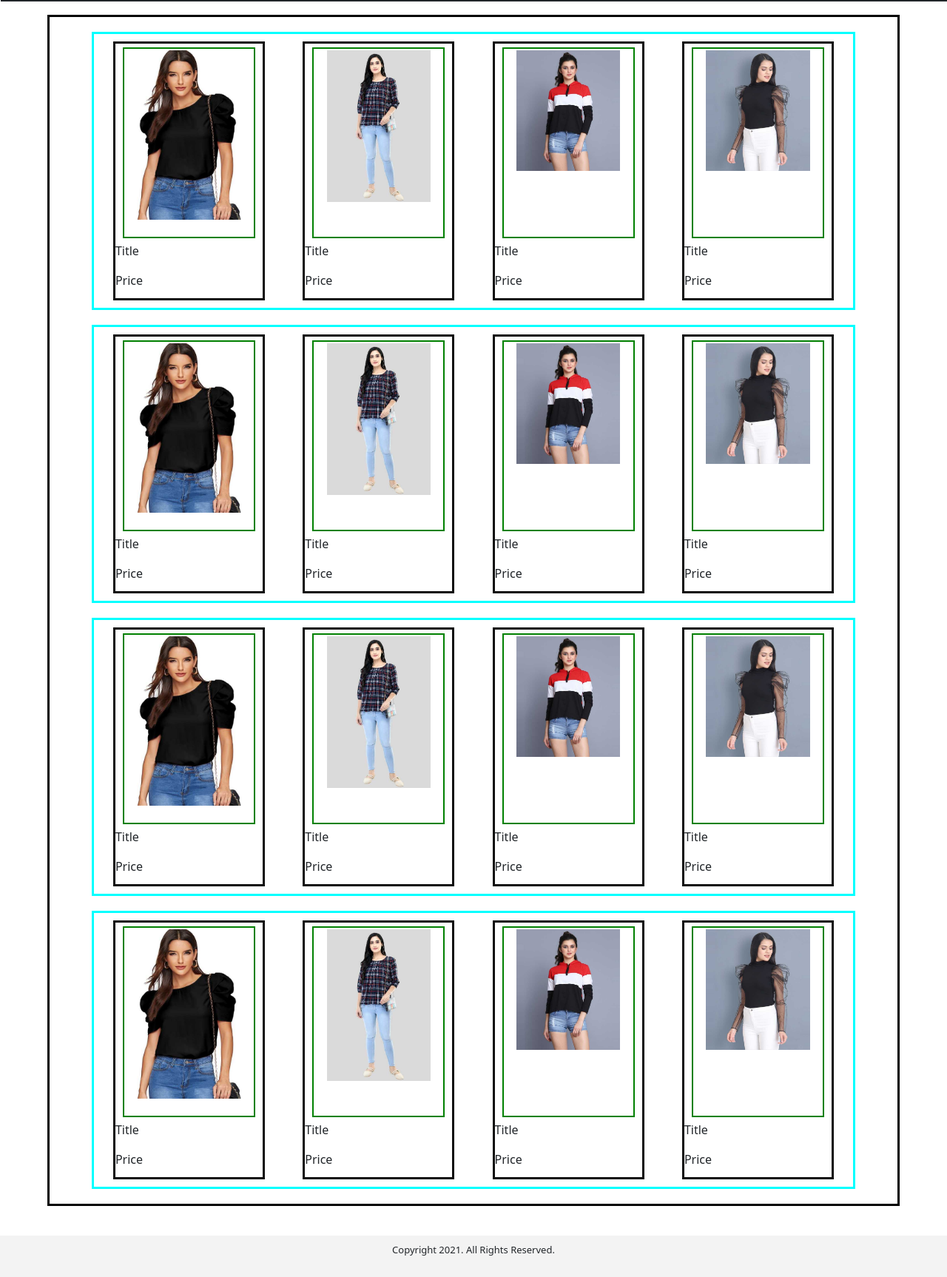
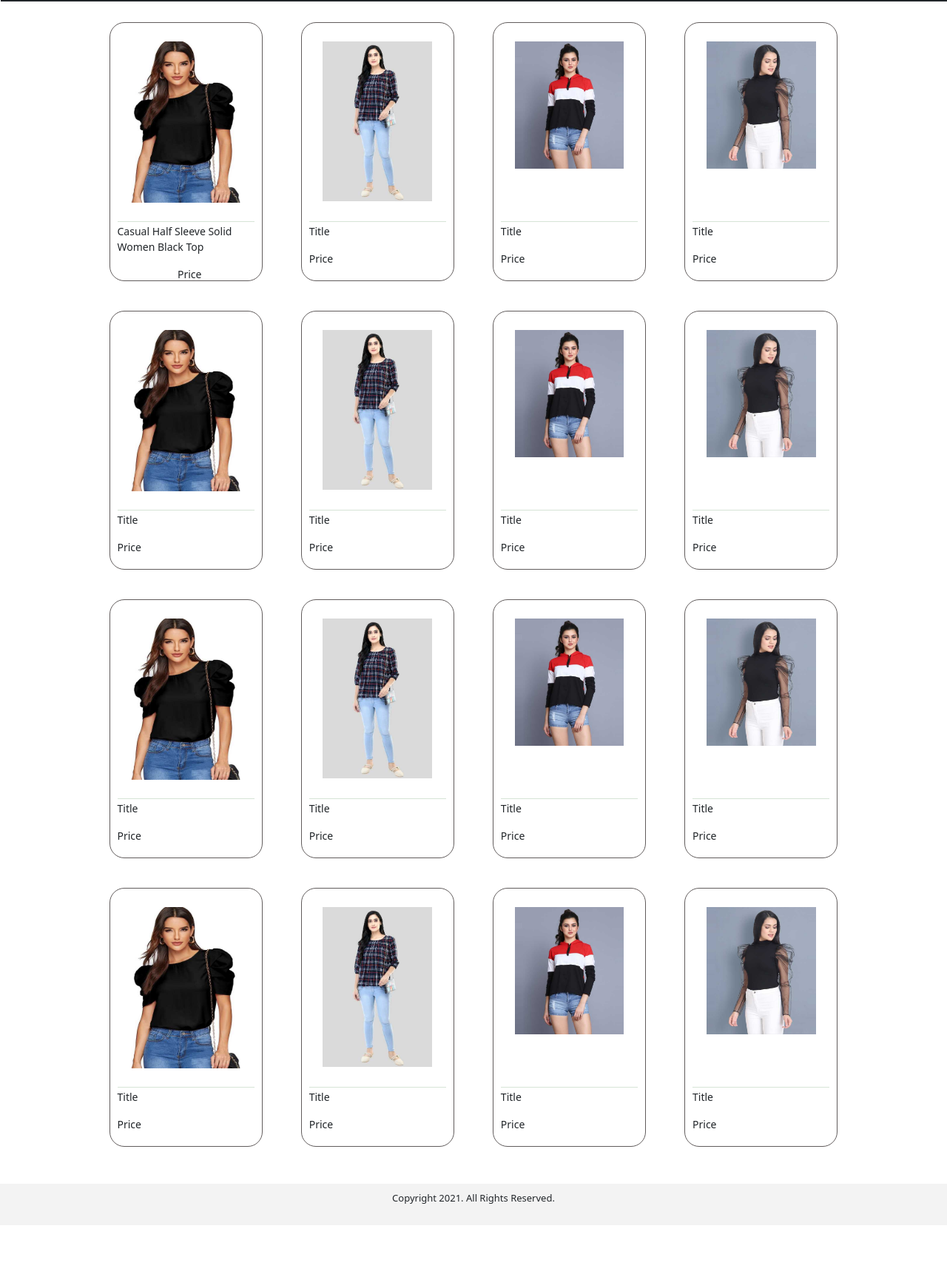
Before and after one commit to rahulbagga/ecommercephp, a PHP site: page /products.html in a window 1280 px wide. Shown: the part 85-1811 px from the top of the page at 74% size. After the commit the page ends 1712 px from the top, so only its background shows below. Run offline with PHP 8.4, Linux system fonts and the light colour scheme.

Commit message:
third commit

```diff
--- a/css/main.css
+++ b/css/main.css
@@ -129,6 +129,10 @@ div#productviewinfo {
 div#productviewdesc p {
   text-align: justify;
 }
+div#productviewdesc form {
+  margin-left: 0px;
+  margin-top: 10px;
+}
 
 /* Products Page */
 
@@ -138,12 +142,16 @@ div#productscontainer {
   margin-left: auto;
   margin-right: auto;
   margin-top: 20px;
+  /*
   border: black 3px solid;
+  */
 }
 
 div.productsrow {
   display: flex;
+  /*
   border: aqua 3px solid;
+  */
   width: 90%;
   margin: 20px auto 20px auto;
 }
@@ -152,19 +160,30 @@ div.productsblock {
   width: 20%;
   height: 350px;
   margin: 10px auto 10px auto;
-  border: rgb(12, 12, 12) 3px solid;
+  border: rgb(97, 92, 92) 1px solid;
+  border-radius: 20px;
 }
 div.productsimgbox {
   display: block;
   width: 90%;
-  height: 75%;
-  margin: 5px auto 5px auto;
-  border: green 2px solid;
+  height: 70%;
+  margin: 25px auto 0px auto;
+  border-bottom: rgb(214, 228, 214) 1px solid;
 }
 div.productsimgbox img {
   display: block;
   width: 80%;
   max-width: 200px;
   max-height: 90%;
-  margin: 2px auto 2px auto;
+  margin: 2px auto 0px auto;
 }
+div.productsdata {
+  margin-top: 2px;
+  margin-left: 10px;
+  text-align: left;
+  font-size: 14px;
+}
+p.productsprice {
+  margin-bottom: 1px;
+  text-align: center;
+}
--- a/products.html
+++ b/products.html
@@ -37,8 +37,8 @@
                         <a href="/productview.html"><img src="img/products/products1.jpg"></a>
                     </div>
                     <div class="productsdata">
-                        <p>Title</p>
-                        <p>Price</p>
+                        <p>Casual Half Sleeve Solid Women Black Top</p>
+                        <p class="productsprice">Price</p>
 
                     </div>
                 </div>
```
Also changed, not shown: productview.html (+19 -0 lines).
